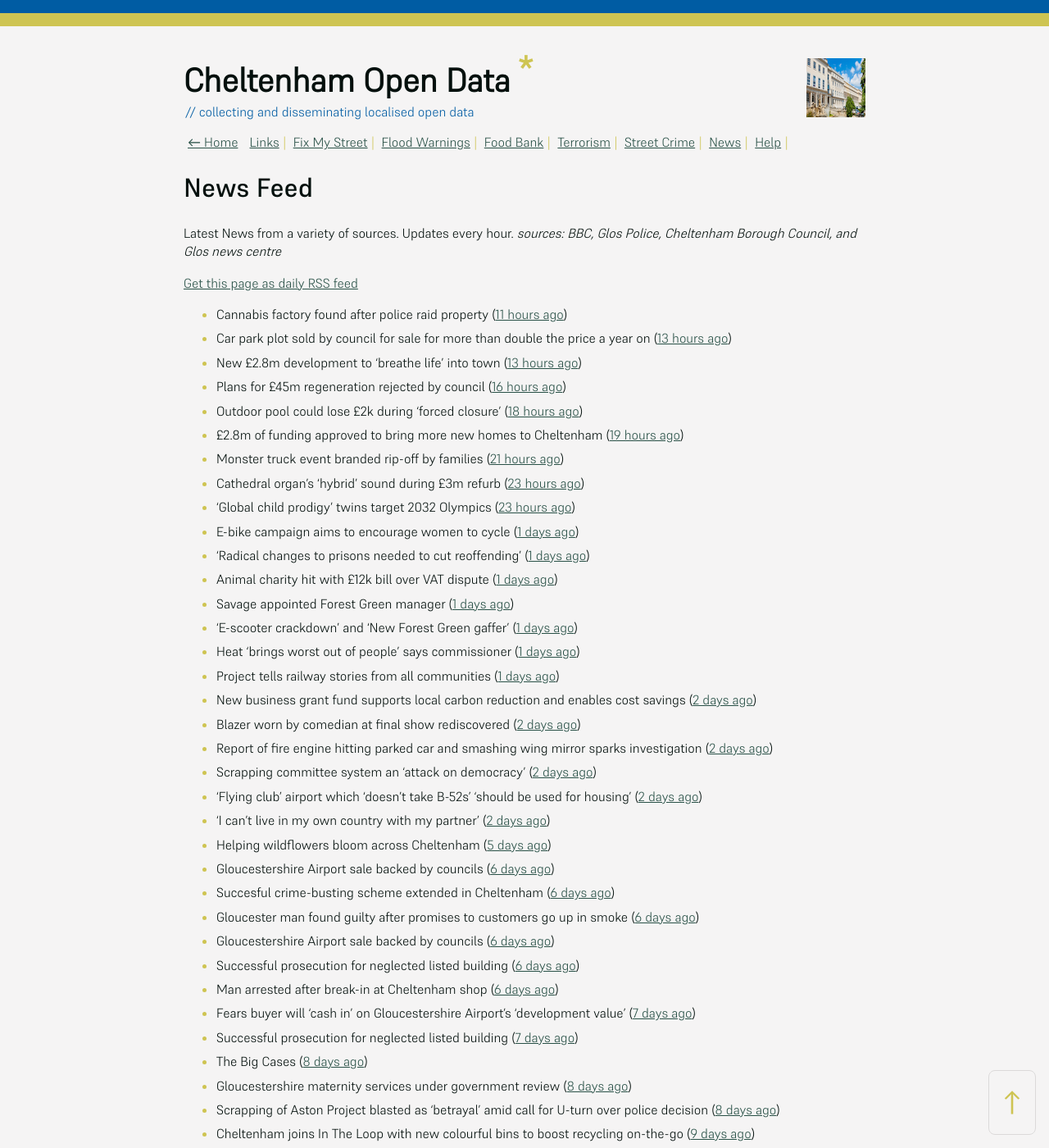
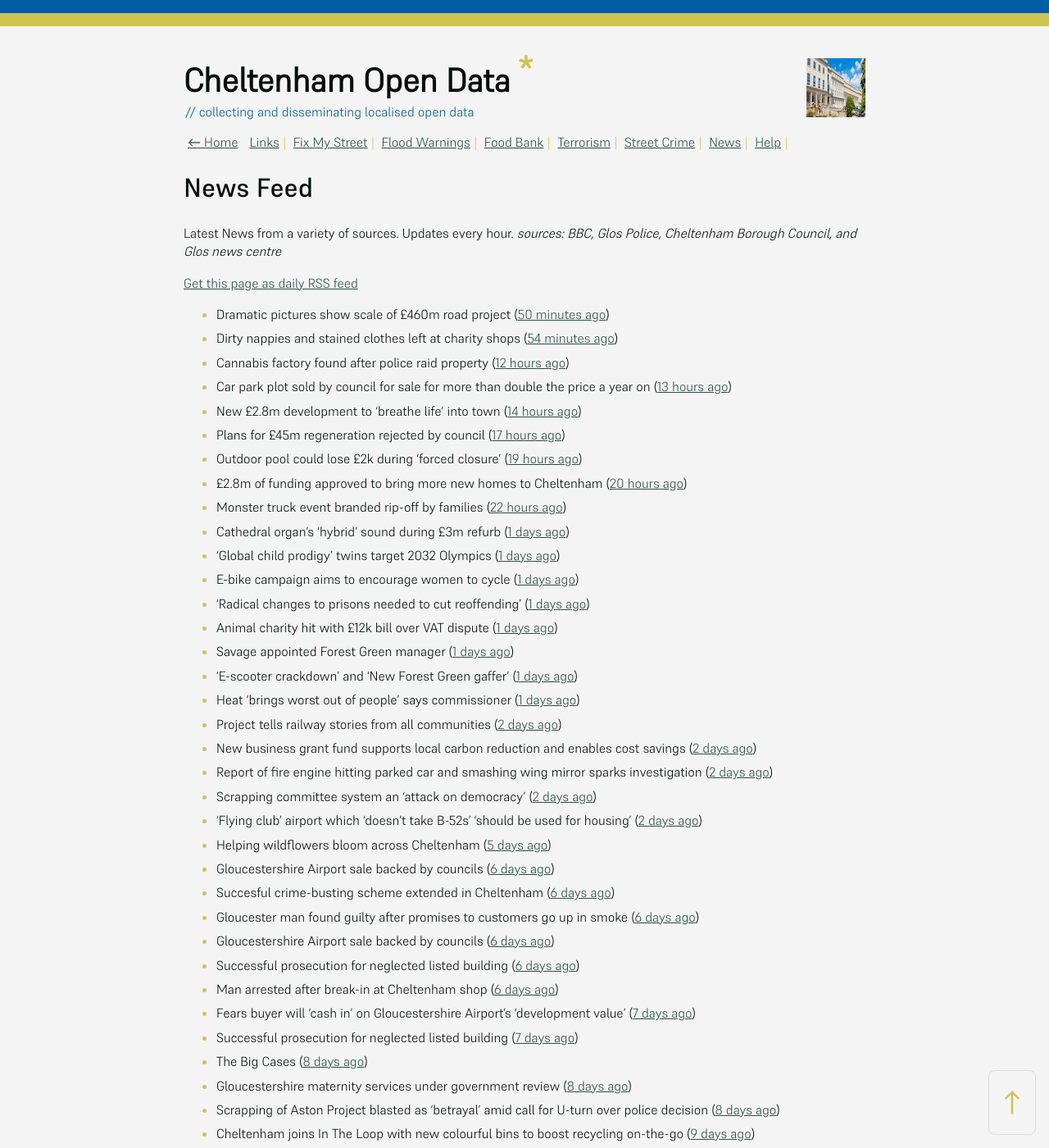
Before and after one commit to mat-0/cheltenham-open-data, a Jekyll site: the page built from _pages/news.md, in a window 1280 px wide and 1400 px high. Shown: the whole window at 82% size. Built offline with Jekyll 4.4.1, drawn with Linux system fonts in a browser that asks for light colours.

Commit message:
Updated 2025-07-03 05:57:47

```diff
--- a/_pages/news.md
+++ b/_pages/news.md
@@ -12,28 +12,28 @@ _sources: BBC, Glos Police, Cheltenham Borough Council, and Glos news centre_
 [Get this page as daily RSS feed](/daily.rss)
 
 <!-- news_marker starts -->
-- Cannabis factory found after police raid property ([11 hours ago](https://www.bbc.com/news/articles/cx2jxv80022o))
+- Dramatic pictures show scale of £460m road project ([50 minutes ago](https://www.bbc.com/news/articles/c20wwle56gqo))
+- Dirty nappies and stained clothes left at charity shops ([54 minutes ago](https://www.bbc.com/news/articles/cy5w35506zko))
+- Cannabis factory found after police raid property ([12 hours ago](https://www.bbc.com/news/articles/cx2jxv80022o))
 - Car park plot sold by council for sale for more than double the price a year on ([13 hours ago](https://gloucesternewscentre.co.uk/car-park-plot-sold-by-council-for-sale-for-more-than-double-the-price-a-year-on/))
-- New £2.8m development to 'breathe life' into town ([13 hours ago](https://www.bbc.com/news/articles/cvg8n8djp0no))
-- Plans for £45m regeneration rejected by council ([16 hours ago](https://www.bbc.com/news/articles/ckg3jn2207ro))
-- Outdoor pool could lose £2k during 'forced closure' ([18 hours ago](https://www.bbc.com/news/articles/cvg885vxldgo))
-- £2.8m of funding approved to bring more new homes to Cheltenham ([19 hours ago](https://www.cheltenham.gov.uk/news/article/3027/28m_of_funding_approved_to_bring_more_new_homes_to_cheltenham))
-- Monster truck event branded rip-off by families ([21 hours ago](https://www.bbc.com/news/articles/c4gdmy874q4o))
-- Cathedral organ's 'hybrid' sound during £3m refurb ([23 hours ago](https://www.bbc.com/news/articles/cy4nngn7pgxo))
-- 'Global child prodigy' twins target 2032 Olympics ([23 hours ago](https://www.bbc.com/news/articles/c0k7x723zr1o))
+- New £2.8m development to 'breathe life' into town ([14 hours ago](https://www.bbc.com/news/articles/cvg8n8djp0no))
+- Plans for £45m regeneration rejected by council ([17 hours ago](https://www.bbc.com/news/articles/ckg3jn2207ro))
+- Outdoor pool could lose £2k during 'forced closure' ([19 hours ago](https://www.bbc.com/news/articles/cvg885vxldgo))
+- £2.8m of funding approved to bring more new homes to Cheltenham ([20 hours ago](https://www.cheltenham.gov.uk/news/article/3027/28m_of_funding_approved_to_bring_more_new_homes_to_cheltenham))
+- Monster truck event branded rip-off by families ([22 hours ago](https://www.bbc.com/news/articles/c4gdmy874q4o))
+- Cathedral organ's 'hybrid' sound during £3m refurb ([1 days ago](https://www.bbc.com/news/articles/cy4nngn7pgxo))
+- 'Global child prodigy' twins target 2032 Olympics ([1 days ago](https://www.bbc.com/news/articles/c0k7x723zr1o))
 - E-bike campaign aims to encourage women to cycle ([1 days ago](https://www.bbc.com/news/articles/c9w11l9y7qno))
 - 'Radical changes to prisons needed to cut reoffending' ([1 days ago](https://www.bbc.com/news/articles/cm2zz75v286o))
 - Animal charity hit with £12k bill over VAT dispute ([1 days ago](https://www.bbc.com/news/articles/cglzy4518y9o))
 - Savage appointed Forest Green manager ([1 days ago](https://www.bbc.com/sport/football/articles/cgjg551p8ejo))
 - 'E-scooter crackdown' and 'New Forest Green gaffer' ([1 days ago](https://www.bbc.com/news/articles/cn7dd1n231mo))
 - Heat 'brings worst out of people' says commissioner ([1 days ago](https://www.bbc.com/news/articles/ckgjjx0ypwpo))
-- Project tells railway stories from all communities ([1 days ago](https://www.bbc.com/news/articles/c0l4z258kypo))
+- Project tells railway stories from all communities ([2 days ago](https://www.bbc.com/news/articles/c0l4z258kypo))
 - New business grant fund supports local carbon reduction and enables cost savings ([2 days ago](https://www.cheltenham.gov.uk/news/article/3026/new_business_grant_fund_supports_local_carbon_reduction_and_enables_cost_savings))
-- Blazer worn by comedian at final show rediscovered ([2 days ago](https://www.bbc.com/news/articles/c0j44n1y72zo))
 - Report of fire engine hitting parked car and smashing wing mirror sparks investigation ([2 days ago](https://gloucesternewscentre.co.uk/report-of-fire-engine-hitting-parked-car-and-smashing-wing-mirror-sparks-investigation/))
 - Scrapping committee system an 'attack on democracy' ([2 days ago](https://www.bbc.com/news/articles/c5ykgp79nl8o))
 - ‘Flying club’ airport which ‘doesn’t take B-52s’ ‘should be used for housing’ ([2 days ago](https://gloucesternewscentre.co.uk/flying-club-airport-which-doesnt-take-b-52s-should-be-used-for-housing/))
-- 'I can't live in my own country with my partner' ([2 days ago](https://www.bbc.com/news/articles/czrynlevnpgo))
 - Helping wildflowers bloom across Cheltenham ([5 days ago](https://www.cheltenham.gov.uk/news/article/3025/helping_wildflowers_bloom_across_cheltenham))
 - Gloucestershire Airport sale backed by councils ([6 days ago](https://gloucesternewscentre.co.uk/gloucestershire-airport-sale-backed-by-councils/))
 - Succesful crime-busting scheme extended in Cheltenham ([6 days ago](https://gloucesternewscentre.co.uk/succesful-crime-busting-scheme-extended-in-cheltenham/))
```
Also changed, not shown: _data/flood.json (+5 -27 lines), _pages/fix-my-street.md (+2 -2 lines), index.md (+4 -4 lines).
